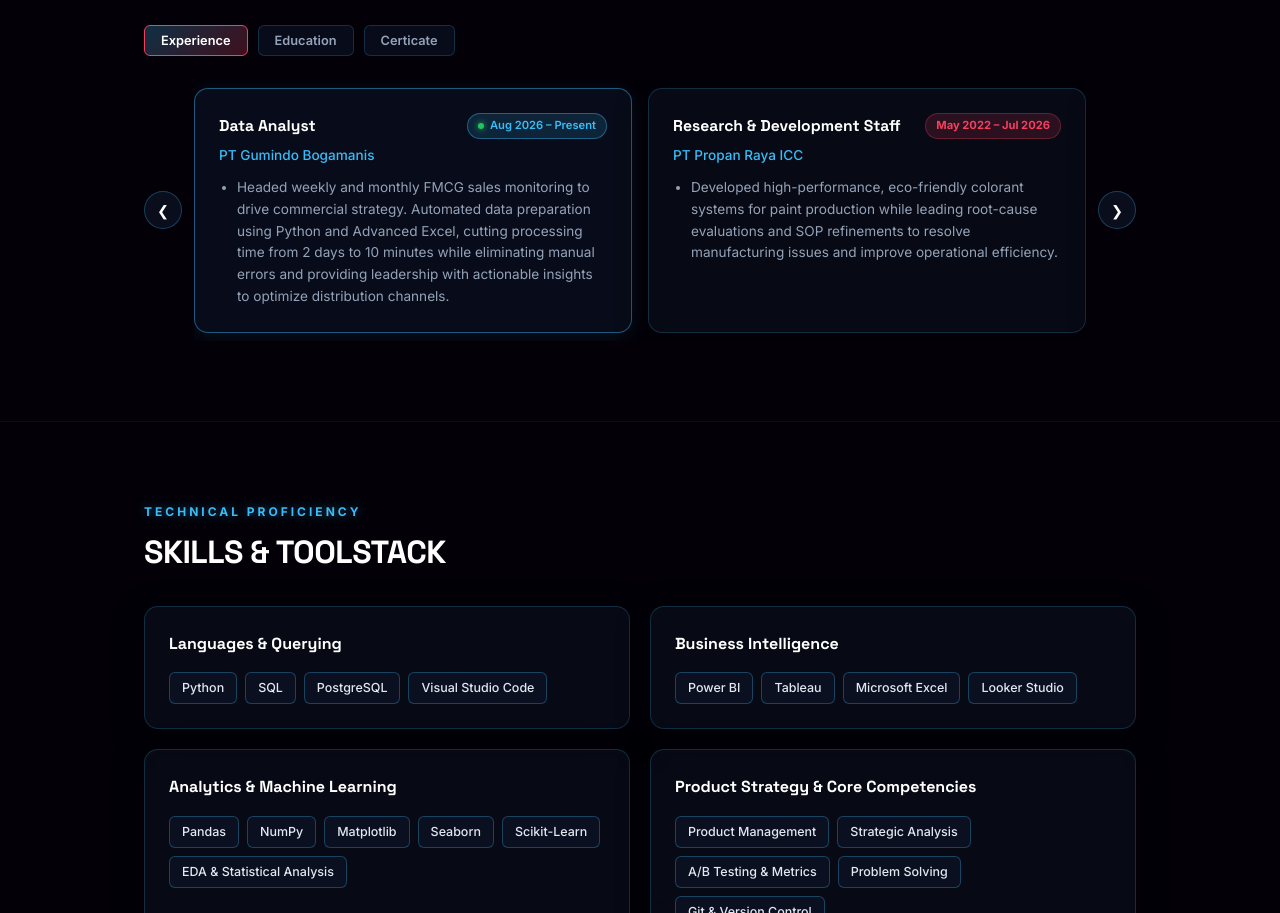
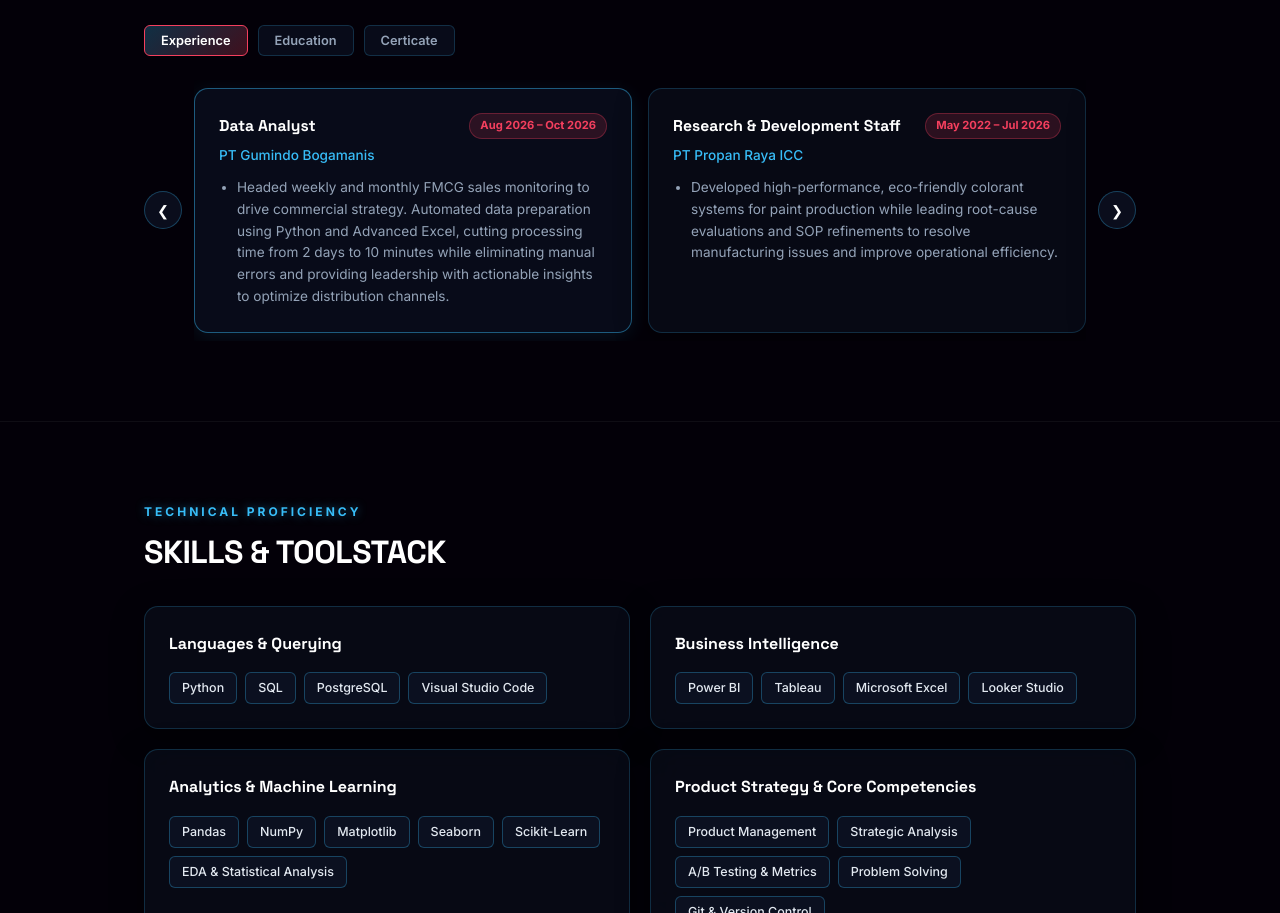
Before and after one commit to alvitoprasetyo/portfolio-website, a plain HTML site: page index.html in a window 1280 px wide. Shown: the part 1492-2405 px from the top of the page. Drawn offline with Linux system fonts and the light colour scheme.

Commit message:
Ganti masa kerja Gumindo

```diff
--- a/index.html
+++ b/index.html
@@ -111,7 +111,7 @@
               <div class="glass-card cred-card active-role">
                 <div class="item-header">
                   <h3 class="item-title">Data Analyst</h3>
-                  <span class="item-badge active-badge">Aug 2026 – Present</span>
+                  <span class="item-badge">Aug 2026 – Oct 2026</span> <!--active-badge-->
                 </div>
                 <p class="item-subtitle">PT Gumindo Bogamanis</p>
                 <ul class="item-description">
```
